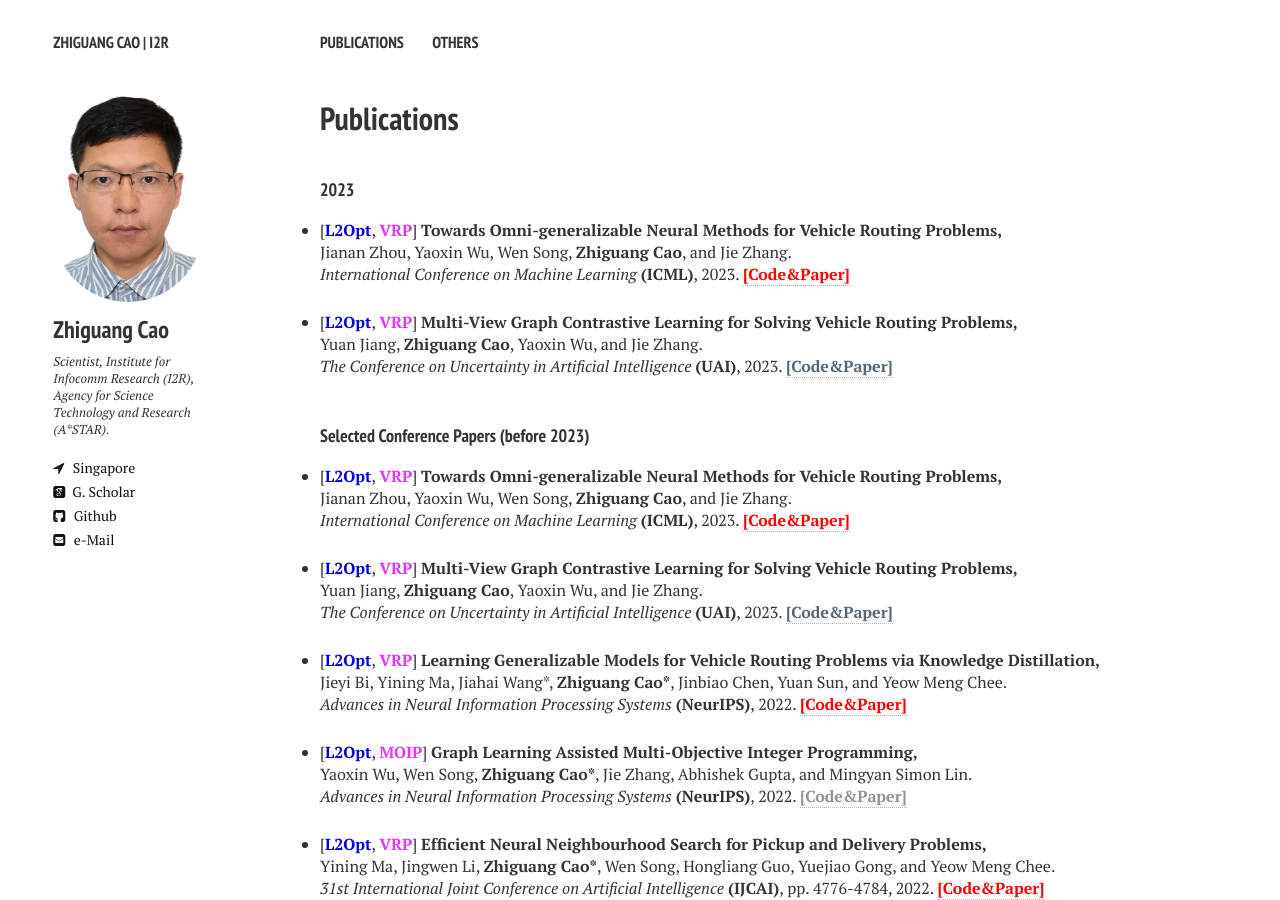
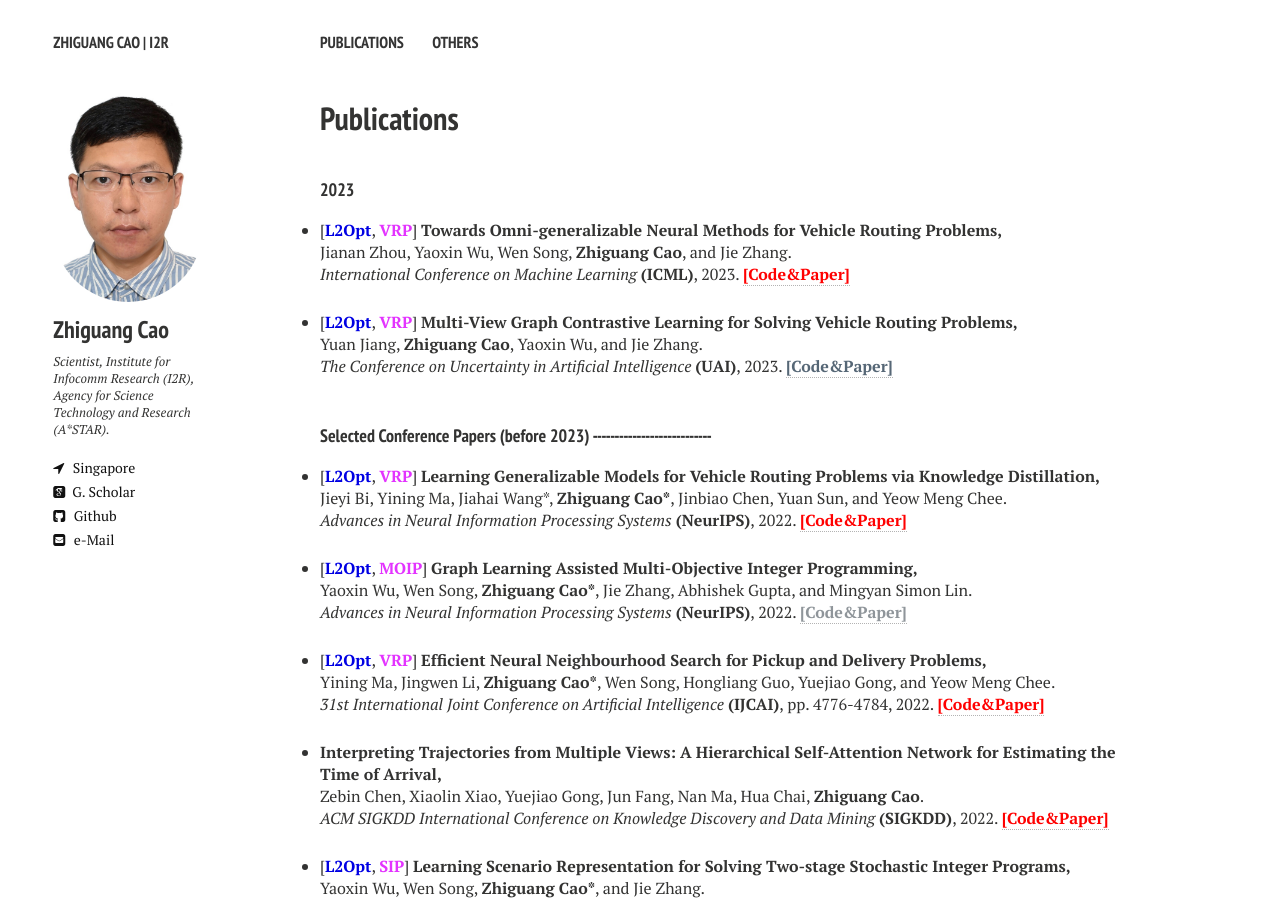
Before and after one commit to zhiguangcaosg/zhiguangcaosg.github.io, a Jekyll site: the page built from publications.md, in a window 1280 px wide and 900 px high. Built offline with Jekyll 4.4.1, drawn with Linux system fonts in a browser that asks for light colours; nearby versions of some CDN libraries.

Commit message:
Update publications.html

```diff
--- a/_layouts/publications.html
+++ b/_layouts/publications.html
@@ -107,12 +107,12 @@ div.bibtex pre { font-size: 75%; overflow: auto;  width: 100%; padding: 0em 0em;
 </ul>
 
 <!-------------------------------------------------------------Conference Papers Here ------------------------------------------------------------>
-<h4 style="margin-bottom:0px;padding-top:20px;">Selected Conference Papers (before 2023)</h4>
+<h4 style="margin-bottom:0px;padding-top:20px;">Selected Conference Papers (before 2023) ---------------------------</h4>
 
     <!-- Item: Caelles2016 -->
 <ul style="padding-left:0px;">
 
-
+<!--
 <li>
 <p>
 [<font color="#0000E3"><b>L2Opt</b></font>, <font color="#E333FF"><b>VRP</b></font>] <b>Towards Omni-generalizable Neural Methods for Vehicle Routing Problems,</b>
@@ -128,6 +128,8 @@ div.bibtex pre { font-size: 75%; overflow: auto;  width: 100%; padding: 0em 0em;
 <i>The Conference on Uncertainty in Artificial Intelligence</i> <b>(UAI)</b>, 2023. <a href="https://zhiguangcaosg.github.io/publications/"> <font color="#566776"><b>[Code&Paper]</b> </font></a>
 </p>
 </li>
+
+-->
 
 <li>
 <p>
```
